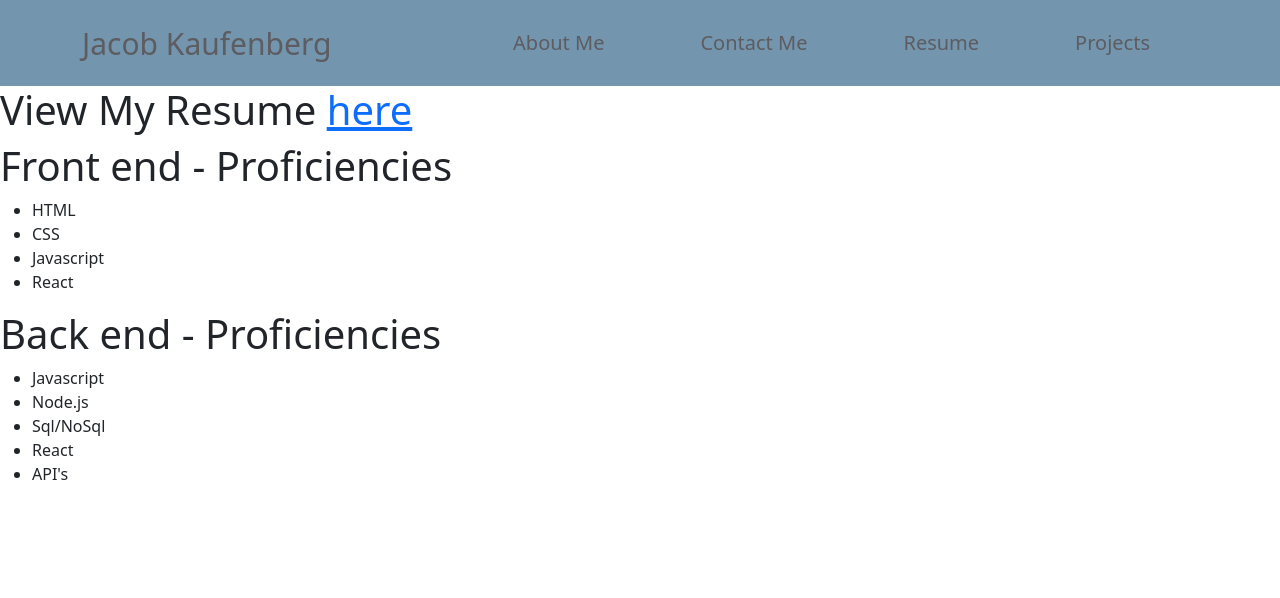
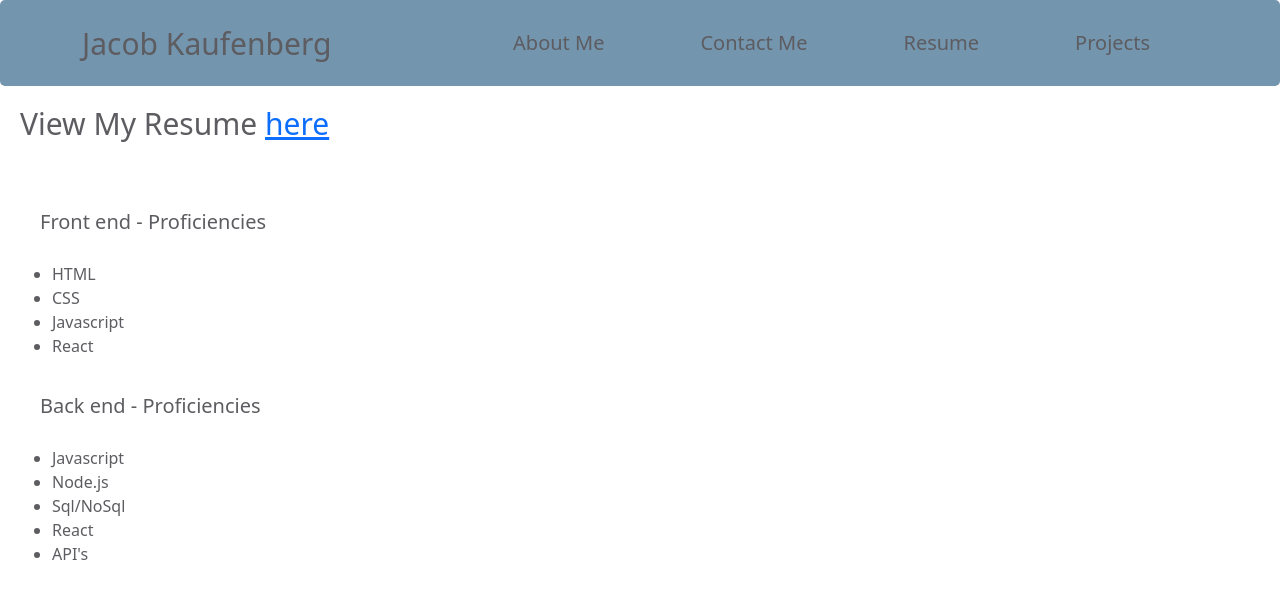
Before and after one commit to JacobK05/Personal-portfolio, a React (Vite) app in the folder portfolio/: page /Resume in a window 1280 px wide. Shown: the top 598 px of the page. Built offline with nearby package versions, Linux system fonts and the light colour scheme.

Commit message:
added styling to page components

```diff
--- a/portfolio/src/components/navbar.css
+++ b/portfolio/src/components/navbar.css
@@ -4,6 +4,7 @@
     left: 0;
     right: 0;
     position: fixed;
+    border-radius: 5px;
   }
 
   /* Update navBar.css to include styles for Navbar branding */
--- a/portfolio/src/pages/Contact.jsx
+++ b/portfolio/src/pages/Contact.jsx
@@ -1,5 +1,7 @@
 import FloatingLabel from 'react-bootstrap/FloatingLabel';
 import Form from 'react-bootstrap/Form';
+import Button from 'react-bootstrap/Button';
+
 
 function FormFloatingBasicExample() {
   return (
@@ -28,9 +30,9 @@ function FormFloatingBasicExample() {
           style={{ height: '100px' }}
         />
       </FloatingLabel>
+    <Button className="submitbtn" variant="dark"> Submit </Button>
 
-
-    </>
+       </>
 
   );
 }
--- a/portfolio/src/pages/about.jsx
+++ b/portfolio/src/pages/about.jsx
@@ -1,8 +1,10 @@
+import "./style.css"
+
 export default function about (){
     return (
-        <div>
-            <h1> About Me </h1>
-            <p> My name is Jacob Kaufenberg, a motivated 19-year-old high school graduate with a passion for the tech industry. I'm driven to carve out a successful career as a software developer, where I can continually grow and refine my skills. With a solid foundation in programming and a keen eye for detail, I'm eager to tackle challenges head-on and contribute meaningfully to innovative projects.
+        <div className="about-me">
+            <h1 className="about-h1"> About Me </h1>
+            <p className="about-p">My name is Jacob Kaufenberg, a motivated 19-year-old high school graduate with a passion for the tech industry. I'm driven to carve out a successful career as a software developer, where I can continually grow and refine my skills. With a solid foundation in programming and a keen eye for detail, I'm eager to tackle challenges head-on and contribute meaningfully to innovative projects.
 
              Outside of programming, I bring to the table a strong sense of discipline, consistency, and determination. These qualities not only fuel my personal growth but also drive me to excel in every aspect of my professional endeavors.
 
--- a/portfolio/src/pages/resume.jsx
+++ b/portfolio/src/pages/resume.jsx
@@ -1,16 +1,16 @@
 export default function resume (){
     return (
         <div>
-            <h1> View My Resume <a href="" className="resume-link">here</a> </h1>
-         <section>
-            <h1> Front end - Proficiencies </h1>
+            <h1 className="resumeH1"> View My Resume <a href="" className="resume-link">here</a> </h1>
+         <section className="skill-list">
+            <h1 className="frontH1"> Front end - Proficiencies </h1>
             <ul>
                 <li> HTML </li>
                 <li> CSS </li>
                 <li> Javascript </li>
                 <li> React </li>
             </ul>
-            <h1> Back end - Proficiencies </h1>
+            <h1 className="backH1"> Back end - Proficiencies </h1>
             <ul>
                 <li> Javascript </li>
                 <li> Node.js </li>
--- a/portfolio/src/pages/style.css
+++ b/portfolio/src/pages/style.css
@@ -0,0 +1,41 @@
+.about-h1 {
+    color: #5d5c61;
+    padding: 10px;
+    padding-top: 30px;
+    margin-left: 40px;
+}
+
+.about-p {
+    color: #5d5c61;
+    text-align: justify;
+    text-indent: 20px;
+    line-height: 35px;
+    padding: 50px;
+}
+
+.submitbtn{
+    margin: 15px;
+
+}
+
+.resumeH1{
+    color: #5d5c61;
+    padding: 20px;
+    font-size: 30px
+}
+
+.frontH1 {
+    color: #5d5c61;
+    padding: 20px;
+    font-size: 20px;
+}
+
+.skill-list{
+ color: #5d5c61 ;
+ padding: 20px;
+}
+.backH1 {
+    color: #5d5c61;
+    padding: 20px;
+    font-size: 20px;
+}
```
